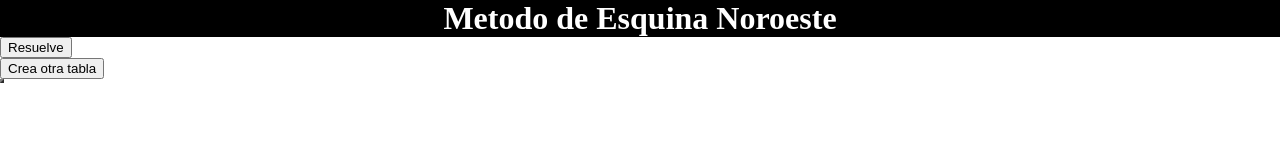
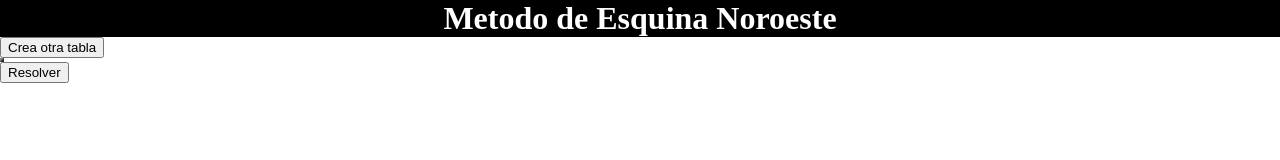
Before and after one commit to Galamon5/MetodoEsquinaNoroeste, a plain HTML site: page index.html in a window 1280 px wide. Both pictures are taken after a click on the button "Genera una tabla". Drawn offline with Linux system fonts and the light colour scheme.

Commit message:
Ya se construye la tabla en una lista, falta hacer el algoritmo teniendo la lista y un poco de front

```diff
--- a/index.html
+++ b/index.html
@@ -18,7 +18,6 @@
       </form>
 
     </div>
-    <input type="button" value="Resuelve" onclick="resuelve()" id="datos_table" style="display: none">
     <input type="button" value="Crea otra tabla" onclick="atras()" id="repito" style="display: none">
   </body>
   <script src="main.js"></script>
--- a/main.js
+++ b/main.js
@@ -8,8 +8,8 @@ function generaTabla(){
   if(lol){
     lol.parentNode.removeChild(lol);
   }
-  var div   = document.createElement("div");
-  div.setAttribute("id","tabla");
+  var formu   = document.createElement("form");
+  formu.setAttribute("id","tabla");
   var tabla   = document.createElement("table");
   var tblBody = document.createElement("tbody");
   for (var i = 0; i <= fuentes+1; i++) {
@@ -34,9 +34,15 @@ function generaTabla(){
     }
     tblBody.appendChild(filas);
   }
+  var boton = document.createElement("input");
+  boton.setAttribute("id","datos_table");
+  boton.setAttribute("value","Resolver");
+  boton.setAttribute("type","button");
+  boton.setAttribute("onclick","resuelve()");
   tabla.appendChild(tblBody);
-  div.appendChild(tabla);
-  body.appendChild(div);
+  formu.appendChild(tabla);
+  formu.appendChild(boton);
+  body.appendChild(formu);
   tabla.setAttribute("border", "2");
     document.getElementById("form1").style.display="none";
   document.getElementById("datos_table").style.display="block";
@@ -52,15 +58,20 @@ function atras(){
     lol.parentNode.removeChild(lol);
   }
 }
+
 function resuelve() {
   var tabla=new Array();
   var fuentes = parseInt(document.getElementById('fil').value);
   var destinos = parseInt(document.getElementById('col').value);
   for (var i = 1; i <= fuentes+1; i++) {
+    var col=new Array();
     for (var j = 1; j <= destinos+1; j++) {
-      col[j]=parseInt(document.getElementById("t".concat(i.toString(),"_",j.toString())).value);
+      if(i<=fuentes || j <= destinos){
+        col[j-1]=parseInt(document.getElementById("t".concat(i.toString(),"_",j.toString())).value);
+        console.log(col[j-1])
+      }
     }
-    tabla[i] = col;
+    tabla[i-1] = col;
   }
   console.log(tabla);
 }
```
